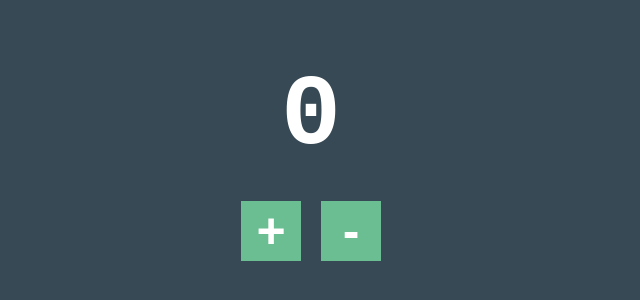
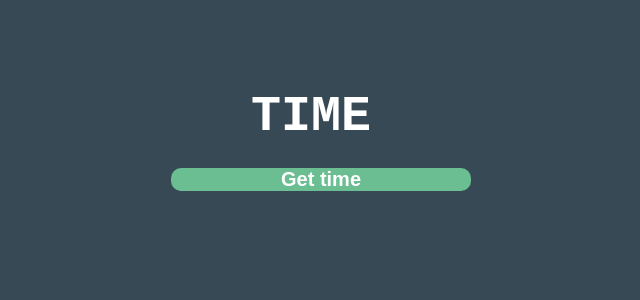
Before and after one commit to antirex/Emojipedia_React, a React (Create React App) app: page / in a window 1280 px wide. Shown: the part 120-420 px from the top of the page, without its empty margins (329-969 px from the left). Built offline with nearby package versions, Linux system fonts and the light colour scheme.

Commit message:
dynamic_time_generator use of hooks (useState along with destructuring the array)

```diff
--- a/public/styles.css
+++ b/public/styles.css
@@ -10,7 +10,7 @@ body {
 }
 
 h1 {
-  font-size: 100px;
+  font-size: 50px;
 }
 
 .container {
@@ -19,14 +19,16 @@ h1 {
 
 button {
   display: inline-block;
+  padding: 0 1rem;
   background-color: #6bbe92;
   border: 0;
-  width: 60px;
+  border-radius: 10px;
+  width: 100%;
   margin: 10px;
   text-align: center;
   color: #fff;
   font-weight: bold;
-  font-size: 50px;
+  font-size: 20px;
 }
 
 
--- a/src/components/App.jsx
+++ b/src/components/App.jsx
@@ -4,18 +4,15 @@ import React, {useState} from "react";
 // import Emoji from "./Emoji";
 
 function App() {
-  const [count, setCount] = useState(0);
-  function incrementCount() {
-    setCount(count+1);
-  }
-  function decrementCount(){
-    setCount(count-1);
-  }
-  return (
+const [time, getTime] = useState("TIME");
+function showTime(){
+  var date = new Date().toLocaleTimeString();
+  getTime(date);
+}
+  return(
     <div className="container">
-      <h1>{count}</h1>
-      <button onClick={incrementCount}>+</button>
-      <button onClick={decrementCount}>-</button>
+      <h1>{time}</h1>
+      <button onClick={showTime}>Get time</button>
     </div>
   );
 }
```
